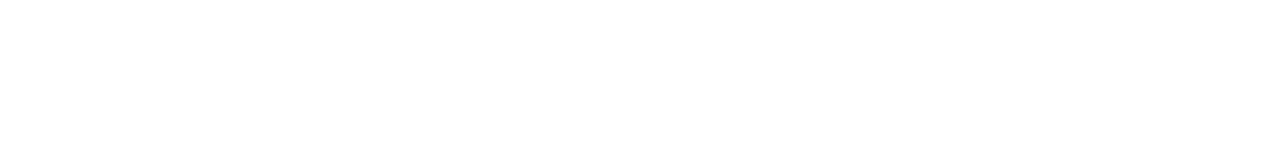
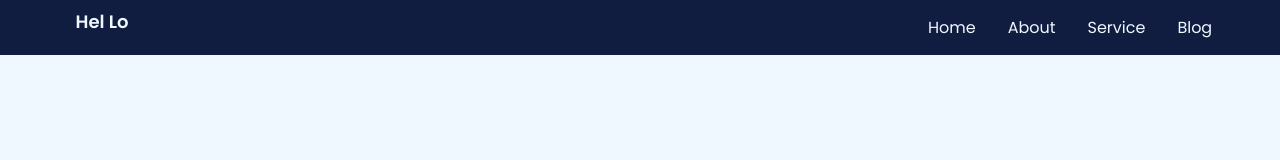
Before and after one commit to Asaduzzaman04/sticky-navbar, a plain HTML site: page index.html in a window 1280 px wide. Drawn offline with Linux system fonts and the light colour scheme.

Commit message:
navbar-ui-create-with ripple-button-effect

```diff
--- a/index.html
+++ b/index.html
@@ -5,9 +5,35 @@
     <meta name="viewport" content="width=device-width, initial-scale=1.0">
     <!-- =====> CSS <====== -->
      <link rel="stylesheet" href="style.css">
+
+     <!-- =====> google font -poppins- <===== -->
+     <link rel="preconnect" href="https://fonts.googleapis.com">
+     <link rel="preconnect" href="https://fonts.gstatic.com" crossorigin>
+     <link href="https://fonts.googleapis.com/css2?family=Poppins:ital,wght@0,100;0,200;0,300;0,400;0,500;0,600;0,700;0,800;0,900;1,100;1,200;1,300;1,400;1,500;1,600;1,700;1,800;1,900&display=swap" rel="stylesheet">
+
     <title>Document</title>
+
 </head>
 <body>
+    <!-- =====> main-container <====== -->
+    <div class="container">
+        <!-- =====> <navbar-section> <===== -->
+
+            <div class="nav">
+                <!-- =====> logo <===== -->
+                <h2 class="logo">hel lo</h2>
+
+                <div class="unorder">
+
+                    <a href="#active"><span id="ripple">home</span></a>
+                    <a href="#"><span id="ripple">about</span></a>
+                    <a href="#"><span id="ripple">service</span></a>
+                    <a href="#"><span id="ripple">blog</span></a>
+
+                </div>
+            </div>
+        <!-- =====> </navbar-section> <===== -->
+    </div>
     <!-- =====> </script-tag-link> <===== -->
      <script src="./script.js"></script>
 </body>
--- a/style.css
+++ b/style.css
@@ -1,5 +1,69 @@
 *{
-    margin: 0;
-    padding: 0;
+    margin: 0%;
+    padding: 0%;
     box-sizing: border-box;
+    list-style-type: none;
+    text-decoration: none;
+    text-transform: capitalize;
+    font-family: "Poppins", sans-serif;
 }
+.container{
+
+    background-color: #f0f8ff;
+    width: 100%;
+    height: 100vh;
+}
+.nav{
+    background-color: #101d41;
+    display: flex;
+    justify-content: space-between;
+    padding: .5rem .8rem;
+}
+.logo{
+    color: #f0f8ff;
+    font-weight: 600;
+    font-size: 18px;
+    margin-left: 5%;
+}
+.unorder{
+    padding: 3px 8px;
+    display: flex;
+    margin-right: 2rem;
+    justify-content: center;
+    align-items: center;
+    gap: 2px;
+
+}
+.unorder > a:hover{
+    color: #101d41;
+}
+#ripple{
+    z-index: 999;
+    position: relative;
+}
+
+.unorder > a{
+    color: #f0f8ff;
+    margin: 0px 5px 0px 5px;
+    padding: 4px 10px;
+    border-radius: 4px;
+    overflow: hidden;
+    position: relative;
+}
+a::before{
+    content: "";
+    position: absolute;
+    top: 50%;
+    left: 50%;
+    transform: translate(-50%, -50%);
+    transition: all .3s linear;
+    width: 0px;
+    height: 0px;
+    border-radius: 100%;
+    background-color: #f0f8ff;
+}
+
+a:hover:before{
+    width: 200px;
+    height: 200px;
+}
```
